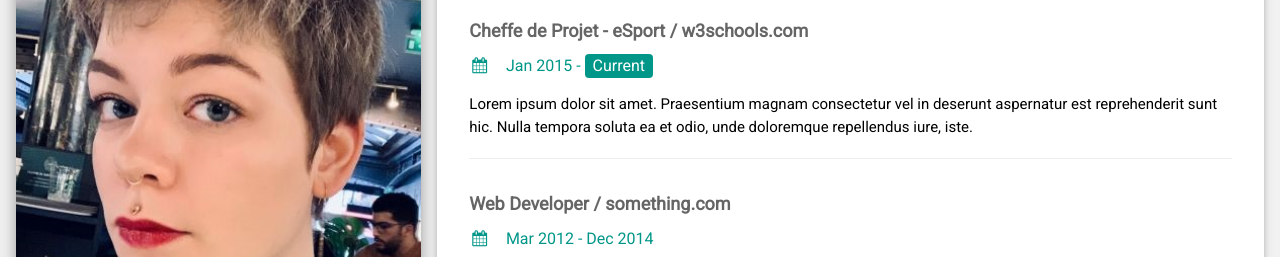
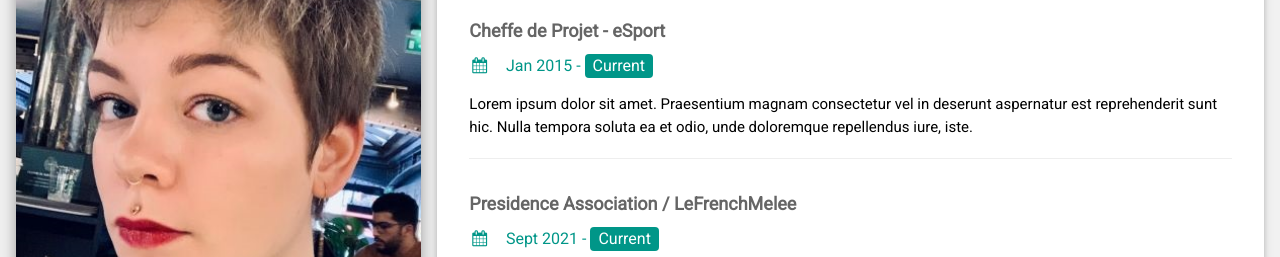
Before and after one commit to Leak101/Blog-Photo, a plain HTML site: page CV.html in a window 1280 px wide. Shown: the part 106-363 px from the top of the page. Drawn offline with nearby package versions, Linux system fonts and the light colour scheme.

Commit message:
Update CV.html

```diff
--- a/CV.html
+++ b/CV.html
@@ -80,14 +80,14 @@ html,body,h1,h2,h3,h4,h5,h6 {font-family: "Roboto", sans-serif}
       <div class="w3-container w3-card w3-white w3-margin-bottom">
         <h2 class="w3-text-grey w3-padding-16"><i class="fa fa-suitcase fa-fw w3-margin-right w3-xxlarge w3-text-teal"></i>Work Experience</h2>
         <div class="w3-container">
-          <h5 class="w3-opacity"><b>Cheffe de Projet - eSport / w3schools.com</b></h5>
+          <h5 class="w3-opacity"><b>Cheffe de Projet - eSport</b></h5>
           <h6 class="w3-text-teal"><i class="fa fa-calendar fa-fw w3-margin-right"></i>Jan 2015 - <span class="w3-tag w3-teal w3-round">Current</span></h6>
           <p>Lorem ipsum dolor sit amet. Praesentium magnam consectetur vel in deserunt aspernatur est reprehenderit sunt hic. Nulla tempora soluta ea et odio, unde doloremque repellendus iure, iste.</p>
           <hr>
         </div>
         <div class="w3-container">
-          <h5 class="w3-opacity"><b>Web Developer / something.com</b></h5>
-          <h6 class="w3-text-teal"><i class="fa fa-calendar fa-fw w3-margin-right"></i>Mar 2012 - Dec 2014</h6>
+          <h5 class="w3-opacity"><b>Presidence Association / LeFrenchMelee</b></h5>
+          <h6 class="w3-text-teal"><i class="fa fa-calendar fa-fw w3-margin-right"></i>Sept 2021 - <span class="w3-tag w3-teal w3-round">Current</span></h6>
           <p>Consectetur adipisicing elit. Praesentium magnam consectetur vel in deserunt aspernatur est reprehenderit sunt hic. Nulla tempora soluta ea et odio, unde doloremque repellendus iure, iste.</p>
           <hr>
         </div>
```
